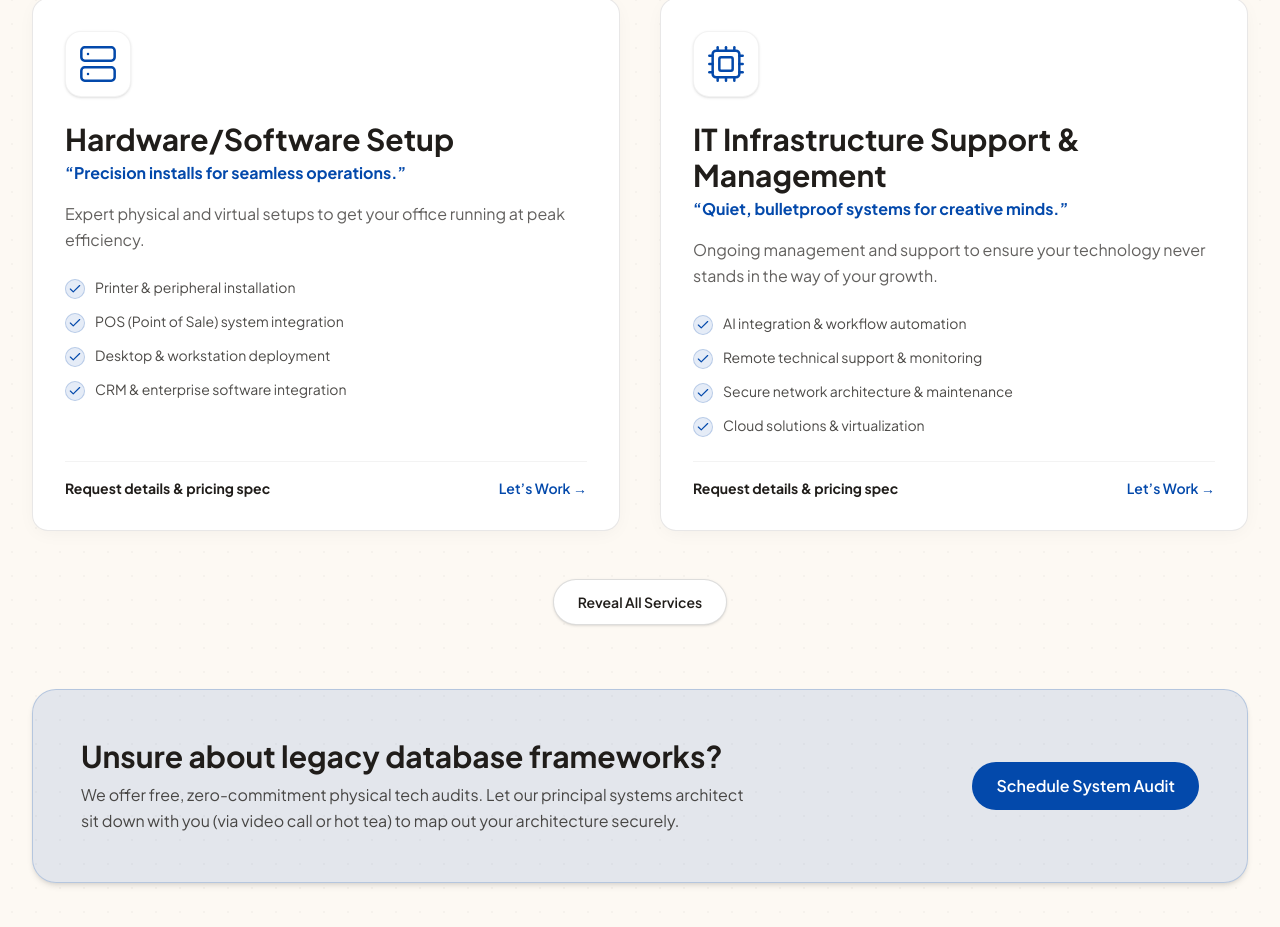
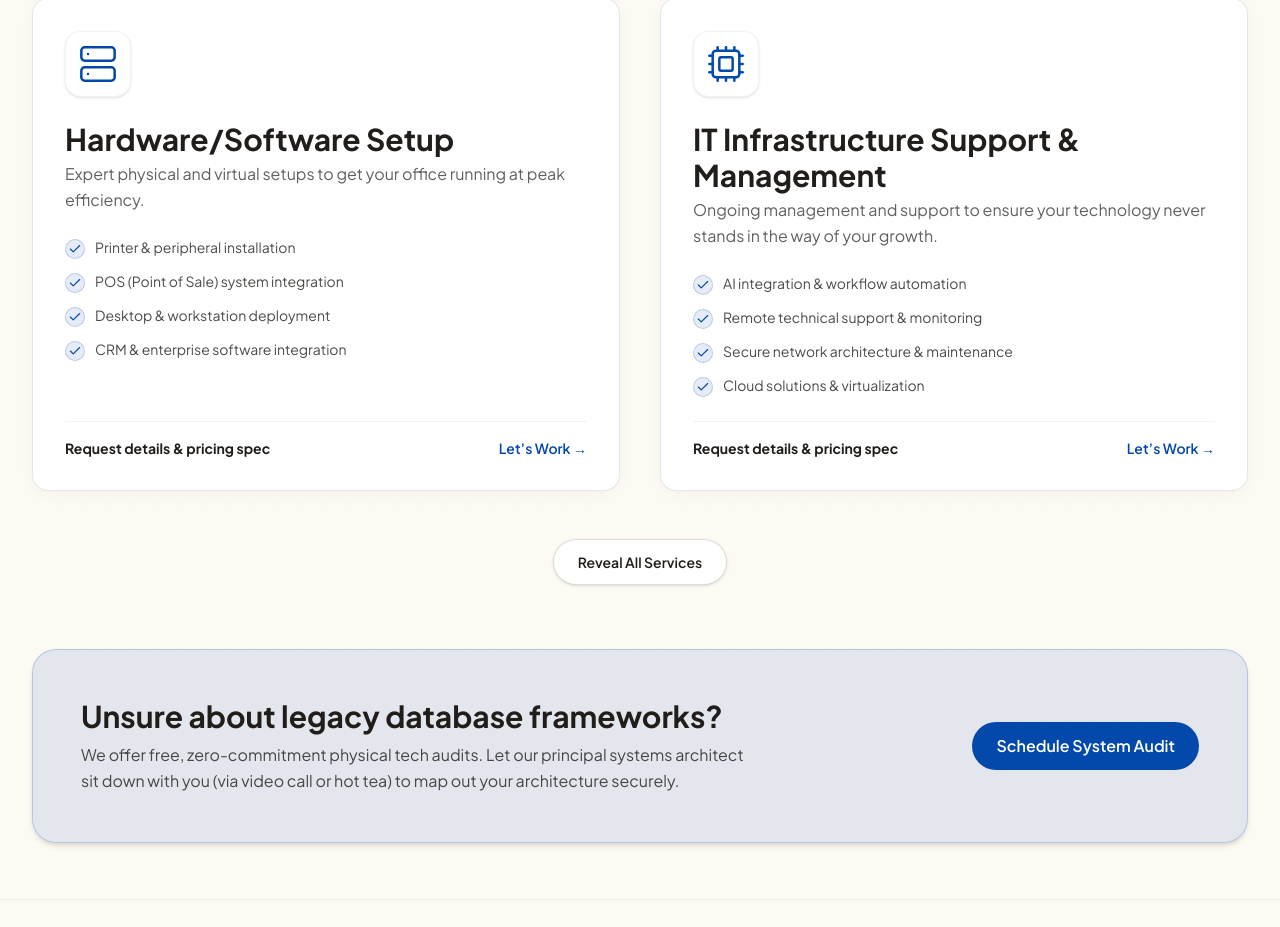
Before and after one commit to Adolph97/Cuvatech, a React (Vite) app: page / in a window 1280 px wide. Shown: the part 1495-2422 px from the top of the page. Built offline with nearby package versions, Linux system fonts and the light colour scheme; no server answers.

Commit message:
fix(ITServices): fix comment block in service description

```diff
--- a/src/components/ITServices.tsx
+++ b/src/components/ITServices.tsx
@@ -171,9 +171,9 @@
                     {service.title}
                   </h3>
 
-                  <p className="font-hand font-bold text-base text-primary mb-4">
+              {/*<p className="font-hand font-bold text-base text-primary mb-4">
                     “{service.tagline}”
-                  </p>
+                  </p>*/}
 
                   <p className="font-sans text-sm sm:text-base text-charcoal/70 leading-relaxed mb-6">
                     {service.description}
```
